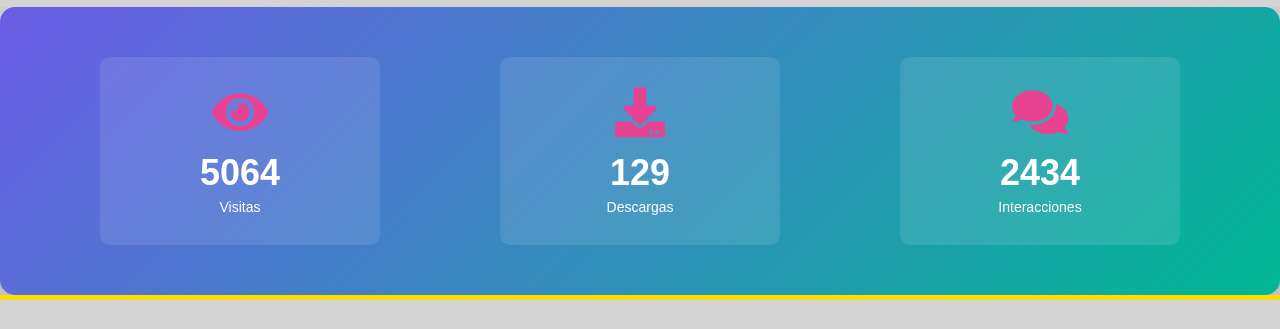
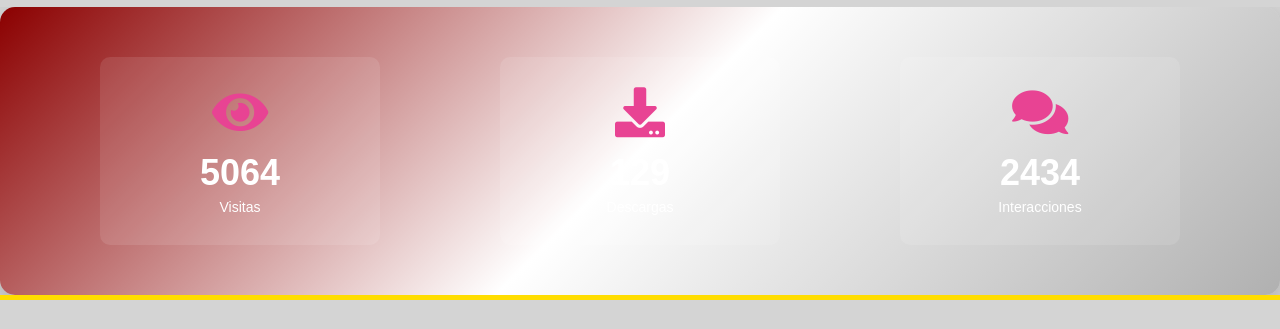
Before and after one commit to clientesweb/appweb, a plain HTML site: page index.html in a window 1280 px wide. Shown: the part 1055-1384 px from the top of the page. Drawn offline with Linux system fonts and the light colour scheme; no server answers.

Commit message:
Actualizar style.css

```diff
--- a/style.css
+++ b/style.css
@@ -529,7 +529,7 @@ iframe {
     justify-content: space-around;      /* Espacio igual entre contadores */
     align-items: center;                /* Centrar verticalmente */
     padding: 20px;                     /* Espacio alrededor del contenedor */
-    background: linear-gradient(135deg, #6c5ce7, #00b894); /* Degradado atractivo */
+    background: linear-gradient(135deg, #8B0000, #FFFFFF, #B0B0B0); /* Degradado rojo bordo, blanco y gris plomo */
     border-radius: 15px;               /* Bordes redondeados */
     box-shadow: 0 10px 30px rgba(0, 0, 0, 0.2); /* Sombra sutil */
     flex-wrap: wrap;                   /* Permite que los contadores se ajusten en múltiples filas */
```
